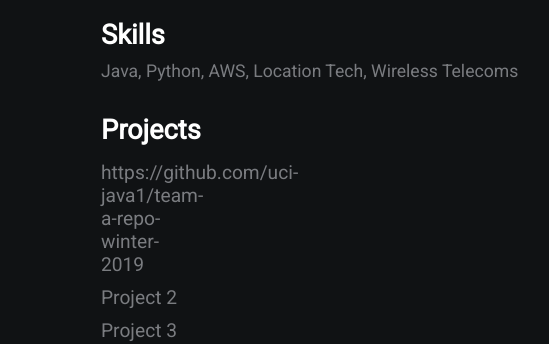
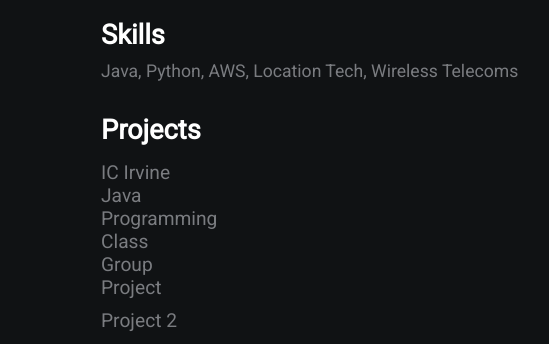
Before and after one commit to drc603/.github.io, a plain HTML site: page index.html in a window 1280 px wide. Shown: the part 278-622 px from the top of the page, 539-1088 px from the left. Drawn offline with Linux system fonts and the light colour scheme.

Commit message:
added reference to UCI class project

```diff
--- a/index.html
+++ b/index.html
@@ -23,7 +23,7 @@
             <h2>Skills</h2>
             <p>Java, Python, AWS, Location Tech, Wireless Telecoms</p>
             <h2>Projects</h2>
-            <a href="#">https://github.com/uci-java1/team-a-repo-winter-2019</a>
+            <a href="https://github.com/uci-java1/team-a-repo-winter-2019">IC Irvine Java Programming Class Group Project</a>
             <a href="#">Project 2</a>
             <a href="#">Project 3</a>
             <a href="#">Project 4</a>
```
